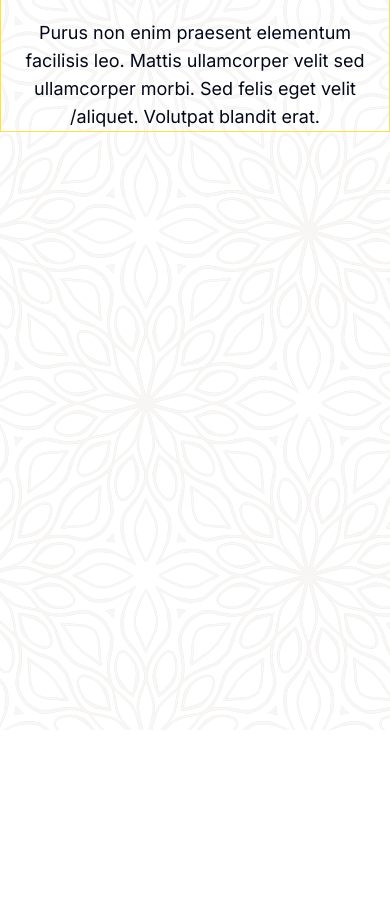
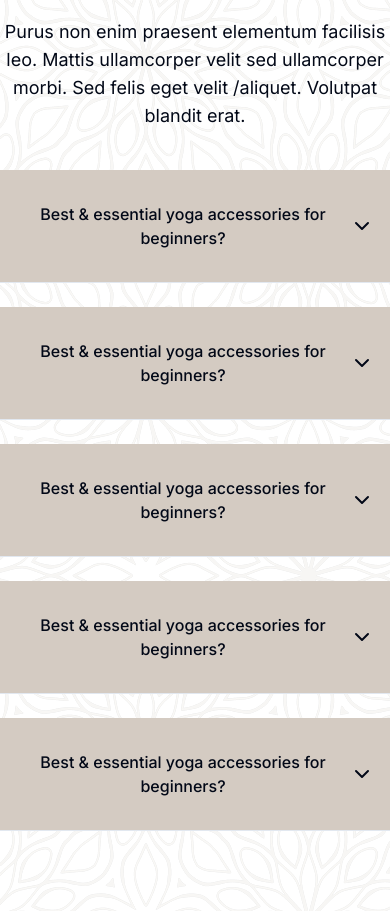
Before and after one commit to vikash0p/yoga, a Next.js app: page / in a window 390 px wide. Shown: the part 8520-9431 px from the top of the page. Before the commit the page ends 9250 px from the top, so only its background shows below. Built offline with nearby package versions, Linux system fonts and the light colour scheme; a web font is replaced by a local one.

Commit message:
complete the queries components

```diff
--- a/components/HomeComp/AccordionDemo.tsx
+++ b/components/HomeComp/AccordionDemo.tsx
@@ -5,28 +5,136 @@ import {
   AccordionItem,
   AccordionTrigger,
 } from "@/components/ui/accordion";
+import { useTheme } from "next-themes";
 
 export function AccordionDemo() {
+    const{theme}=useTheme();
   return (
-    <Accordion type="single" collapsible className="w-full">
-      <AccordionItem value="item-1">
-        <AccordionTrigger>Is it accessible?</AccordionTrigger>
+    <Accordion type="single" collapsible className="w-full space-y-6">
+      {/* first */}
+      <AccordionItem
+        value="item-1"
+        className={`bg-[#d4cbc2] p-4 ${theme === "dark" && "bg-gray-800"}`}
+      >
+        <AccordionTrigger className="md:text-2xl">
+          Best & essential yoga accessories for beginners?
+        </AccordionTrigger>
         <AccordionContent>
-          Yes. It adheres to the WAI-ARIA design pattern.
+          <div>
+            <p className="text-lg">
+              Enim lobortis scelerisque fermentum dui. Morbi enim nunc faucibus
+              a pellentesque sit amet. Aliquet nibh praesent tristique magna sit
+              amet purus gravida.Ridiculus mus mauris vitae ultricies leo
+              integer malesuada nunc vel. At tellus at urna condimentum mattis.
+            </p>
+            <p className="text-lg">
+              Dictumst quisque sagittis purus sit amet volutpat consequat.
+              Viverra maecenas accumsan lacus vel facilisis volutpat est velit
+              egestas. Gravida arcu ac tortor dignissim convallis. Aliquam etiam
+              erat gravida arcu ac tortor velit scelerisque in dictum non.
+            </p>
+          </div>
         </AccordionContent>
       </AccordionItem>
-      <AccordionItem value="item-2">
-        <AccordionTrigger>Is it styled?</AccordionTrigger>
+
+      {/* second */}
+      <AccordionItem
+        value="item-2"
+        className={`bg-[#d4cbc2] p-4 ${theme === "dark" && "bg-gray-800"}`}
+      >
+        <AccordionTrigger className="md:text-2xl">
+          Best & essential yoga accessories for beginners?
+        </AccordionTrigger>
         <AccordionContent>
-          Yes. It comes with default styles that matches the other
-          components&apos; aesthetic.
+          <div>
+            <p className="text-lg">
+              Enim lobortis scelerisque fermentum dui. Morbi enim nunc faucibus
+              a pellentesque sit amet. Aliquet nibh praesent tristique magna sit
+              amet purus gravida.Ridiculus mus mauris vitae ultricies leo
+              integer malesuada nunc vel. At tellus at urna condimentum mattis.
+            </p>
+            <p className="text-lg">
+              Dictumst quisque sagittis purus sit amet volutpat consequat.
+              Viverra maecenas accumsan lacus vel facilisis volutpat est velit
+              egestas. Gravida arcu ac tortor dignissim convallis. Aliquam etiam
+              erat gravida arcu ac tortor velit scelerisque in dictum non.
+            </p>
+          </div>
         </AccordionContent>
       </AccordionItem>
-      <AccordionItem value="item-3">
-        <AccordionTrigger>Is it animated?</AccordionTrigger>
+      {/* third */}
+      <AccordionItem
+        value="item-3"
+        className={`bg-[#d4cbc2] p-4 ${theme === "dark" && "bg-gray-800"}`}
+      >
+        <AccordionTrigger className="md:text-2xl">
+          Best & essential yoga accessories for beginners?
+        </AccordionTrigger>
         <AccordionContent>
-          Yes. It&apos;s animated by default, but you can disable it if you
-          prefer.
+          <div>
+            <p className="text-lg">
+              Enim lobortis scelerisque fermentum dui. Morbi enim nunc faucibus
+              a pellentesque sit amet. Aliquet nibh praesent tristique magna sit
+              amet purus gravida.Ridiculus mus mauris vitae ultricies leo
+              integer malesuada nunc vel. At tellus at urna condimentum mattis.
+            </p>
+            <p className="text-lg">
+              Dictumst quisque sagittis purus sit amet volutpat consequat.
+              Viverra maecenas accumsan lacus vel facilisis volutpat est velit
+              egestas. Gravida arcu ac tortor dignissim convallis. Aliquam etiam
+              erat gravida arcu ac tortor velit scelerisque in dictum non.
+            </p>
+          </div>
+        </AccordionContent>
+      </AccordionItem>
+      {/* fourth */}
+      <AccordionItem
+        value="item-4"
+        className={`bg-[#d4cbc2] p-4 ${theme === "dark" && "bg-gray-800"}`}
+      >
+        <AccordionTrigger className="md:text-2xl">
+          Best & essential yoga accessories for beginners?
+        </AccordionTrigger>
+        <AccordionContent>
+          <div>
+            <p className="text-lg">
+              Enim lobortis scelerisque fermentum dui. Morbi enim nunc faucibus
+              a pellentesque sit amet. Aliquet nibh praesent tristique magna sit
+              amet purus gravida.Ridiculus mus mauris vitae ultricies leo
+              integer malesuada nunc vel. At tellus at urna condimentum mattis.
+            </p>
+            <p className="text-lg">
+              Dictumst quisque sagittis purus sit amet volutpat consequat.
+              Viverra maecenas accumsan lacus vel facilisis volutpat est velit
+              egestas. Gravida arcu ac tortor dignissim convallis. Aliquam etiam
+              erat gravida arcu ac tortor velit scelerisque in dictum non.
+            </p>
+          </div>
+        </AccordionContent>
+      </AccordionItem>
+      {/* five */}
+      <AccordionItem
+        value="item-5"
+        className={`bg-[#d4cbc2] p-4 ${theme === "dark" && "bg-gray-800"}`}
+      >
+        <AccordionTrigger className="md:text-2xl">
+          Best & essential yoga accessories for beginners?
+        </AccordionTrigger>
+        <AccordionContent>
+          <div>
+            <p className="text-lg">
+              Enim lobortis scelerisque fermentum dui. Morbi enim nunc faucibus
+              a pellentesque sit amet. Aliquet nibh praesent tristique magna sit
+              amet purus gravida.Ridiculus mus mauris vitae ultricies leo
+              integer malesuada nunc vel. At tellus at urna condimentum mattis.
+            </p>
+            <p className="text-lg">
+              Dictumst quisque sagittis purus sit amet volutpat consequat.
+              Viverra maecenas accumsan lacus vel facilisis volutpat est velit
+              egestas. Gravida arcu ac tortor dignissim convallis. Aliquam etiam
+              erat gravida arcu ac tortor velit scelerisque in dictum non.
+            </p>
+          </div>
         </AccordionContent>
       </AccordionItem>
     </Accordion>
--- a/components/HomeComp/Queries.tsx
+++ b/components/HomeComp/Queries.tsx
@@ -1,6 +1,7 @@
 'use client'
 
 import React from 'react'
+import { AccordionDemo } from './AccordionDemo';
 
 const Queries = () => {
   return (
@@ -8,10 +9,13 @@ const Queries = () => {
       className="w-full min-h-screen py-10 mt-10"
       style={{ backgroundImage: "url('/Group.png')" }}
     >
-      <div className="max-w-5xl h-full mx-auto border border-yellow-300">
+      <div className="max-w-5xl h-full mx-auto ">
         <div className='text-center space-y-5 lg:space-y-10 px-1 md:px-5 lg:px-0 '>
           <h2 className='text-3xl md:text-4xl lg:text-5xl font-serif font-semibold  '>Commonly Posing Queries </h2>
           <p className='text-lg md:w-3/4 lg:w-1/2 m-auto'>Purus non enim praesent elementum facilisis leo. Mattis ullamcorper velit sed ullamcorper morbi. Sed felis eget velit /aliquet. Volutpat blandit erat.</p>
+        </div>
+        <div className='py-10'>
+            <AccordionDemo />
         </div>
       </div>
     </div>
--- a/components/ui/accordion.tsx
+++ b/components/ui/accordion.tsx
@@ -34,7 +34,7 @@ const AccordionTrigger = React.forwardRef<
       {...props}
     >
       {children}
-      <ChevronDown className="h-4 w-4 shrink-0 transition-transform duration-200" />
+      <ChevronDown className="h-6 w-6 shrink-0 transition-transform duration-200" />
     </AccordionPrimitive.Trigger>
   </AccordionPrimitive.Header>
 ))
```
